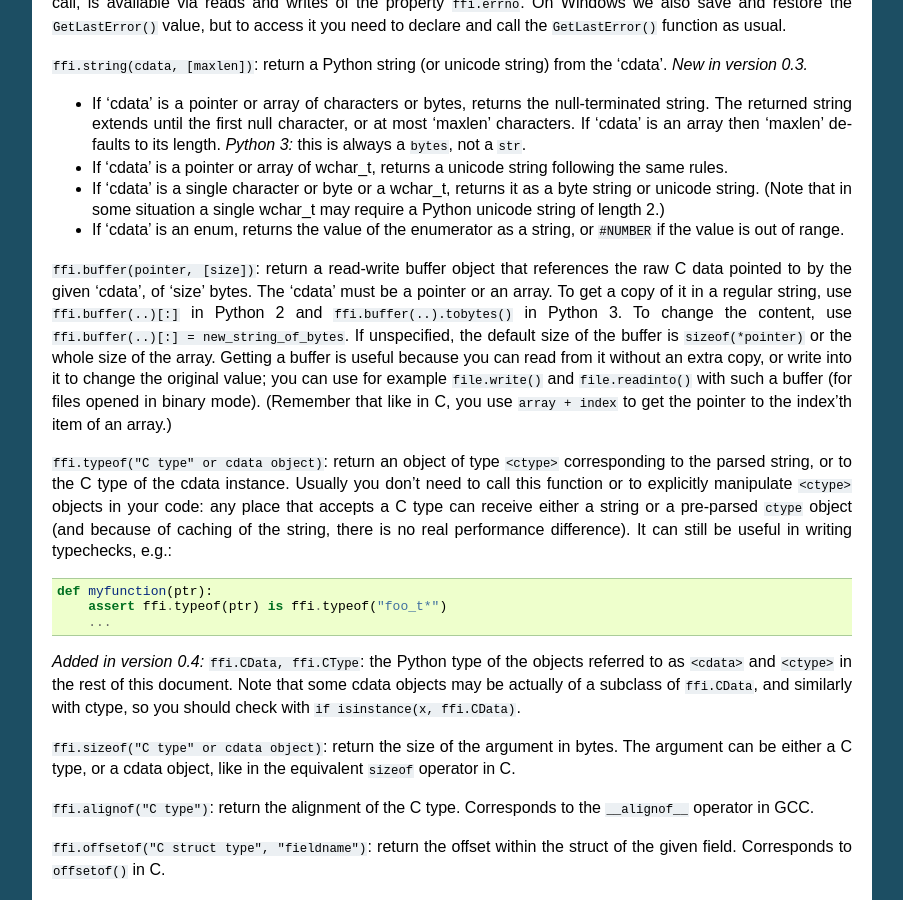
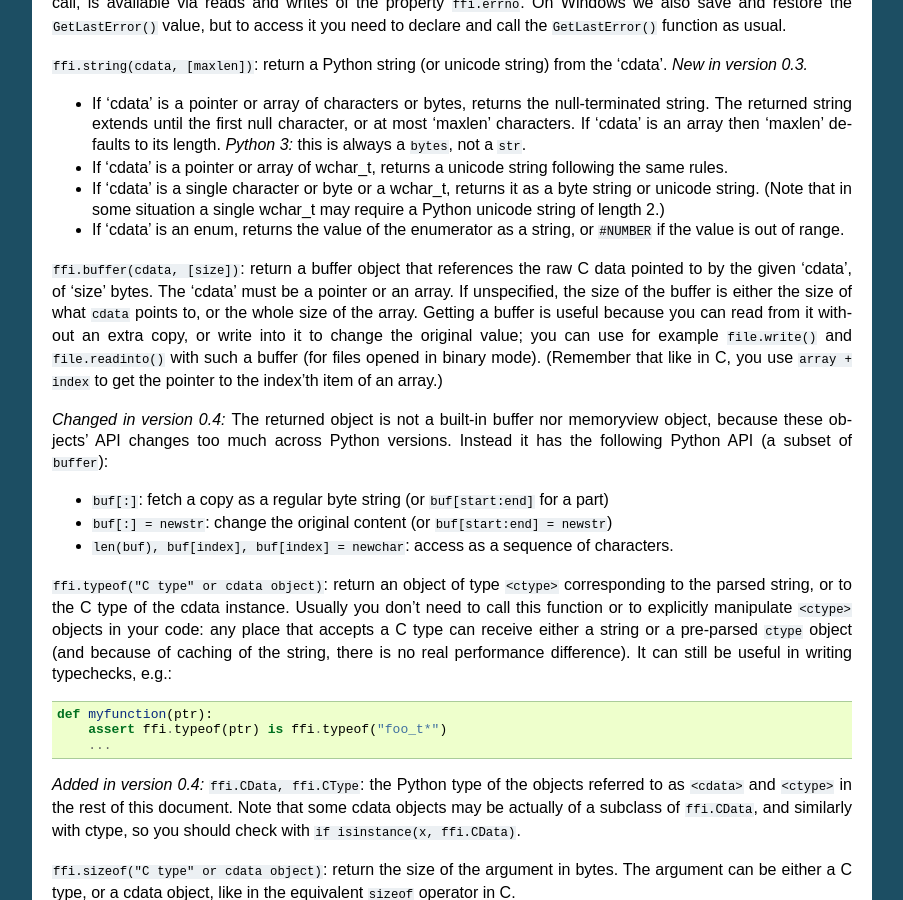
Before and after one commit to python-cffi/cffi, a Sphinx documentation site: the page built from doc/source/index.rst, in a window 1280 px wide and 900 px high, scrolled down 13520 px. Shown: the whole window, without its empty margins (198-1101 px from the left). Built offline with Sphinx 7.4.7, drawn with Linux system fonts in a browser that asks for light colours.

Commit message:
Fix the documentation.

```diff
--- a/doc/source/index.rst
+++ b/doc/source/index.rst
@@ -996,19 +996,32 @@ string) from the 'cdata'.  *New in version 0.3.*
 - If 'cdata' is an enum, returns the value of the enumerator as a
   string, or ``#NUMBER`` if the value is out of range.
 
-``ffi.buffer(pointer, [size])``: return a read-write buffer object that
-references the raw C data pointed to by the given 'cdata', of 'size'
-bytes.  The 'cdata' must be a pointer or an array.  To get a copy of it
-in a regular string, use ``ffi.buffer(..)[:]`` in Python 2 and
-``ffi.buffer(..).tobytes()`` in Python 3.  To change the content,
-use ``ffi.buffer(..)[:] = new_string_of_bytes``.  If unspecified, the
-default size of the buffer is ``sizeof(*pointer)`` or the whole size of
-the array.  Getting a buffer is useful because you can read from it
+
+``ffi.buffer(cdata, [size])``: return a buffer object that references
+the raw C data pointed to by the given 'cdata', of 'size' bytes.  The
+'cdata' must be a pointer or an array.  If unspecified, the size of the
+buffer is either the size of what ``cdata`` points to, or the whole size
+of the array.  Getting a buffer is useful because you can read from it
 without an extra copy, or write into it to change the original value;
 you can use for example ``file.write()`` and ``file.readinto()`` with
 such a buffer (for files opened in binary mode).  (Remember that like in
 C, you use ``array + index`` to get the pointer to the index'th item of
 an array.)
+
+.. versionchanged:: 0.4
+   The returned object is not a built-in buffer nor memoryview object,
+   because these objects' API changes too much across Python versions.
+   Instead it has the following Python API (a subset of ``buffer``):
+
+- ``buf[:]``: fetch a copy as a regular byte string (or
+  ``buf[start:end]`` for a part)
+
+- ``buf[:] = newstr``: change the original content (or ``buf[start:end]
+  = newstr``)
+
+- ``len(buf), buf[index], buf[index] = newchar``: access as a sequence
+  of characters.
+
 
 ``ffi.typeof("C type" or cdata object)``: return an object of type
 ``<ctype>`` corresponding to the parsed string, or to the C type of the
```
Also changed, not shown: 1 other file.
